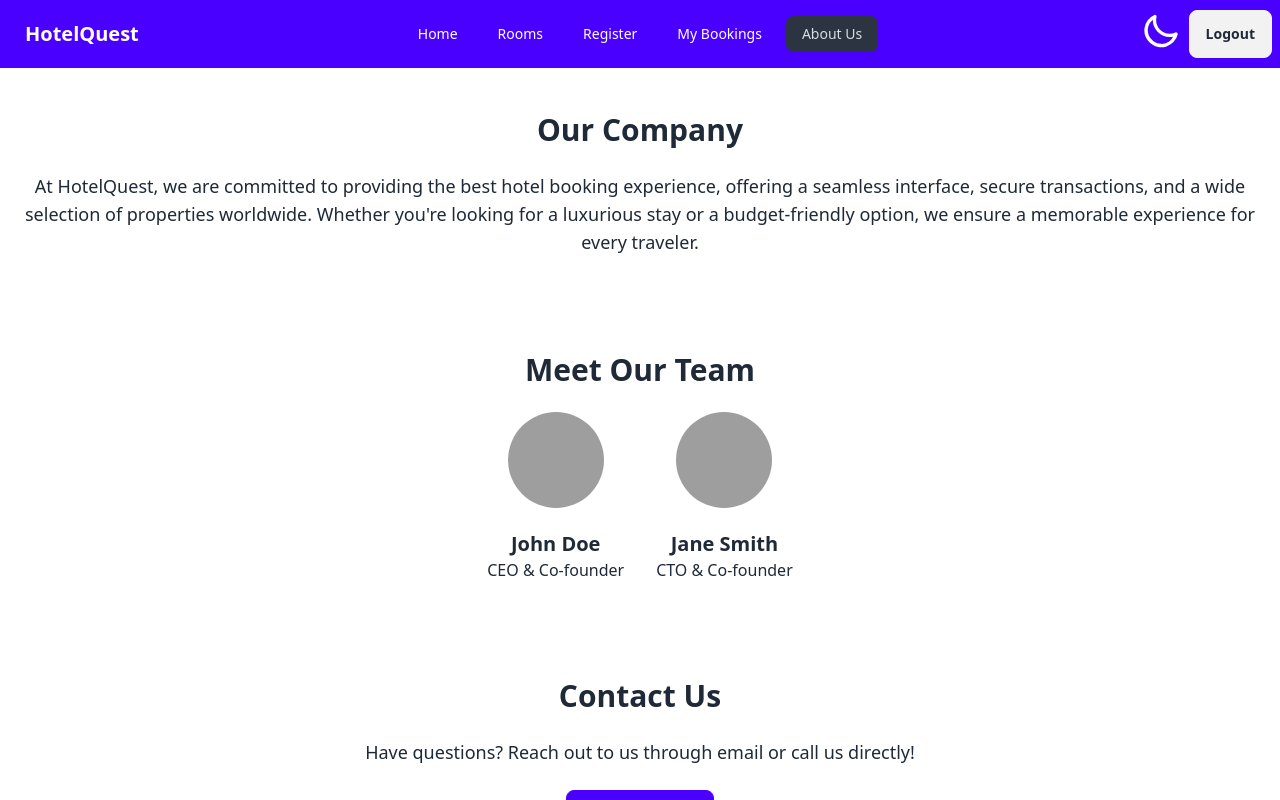
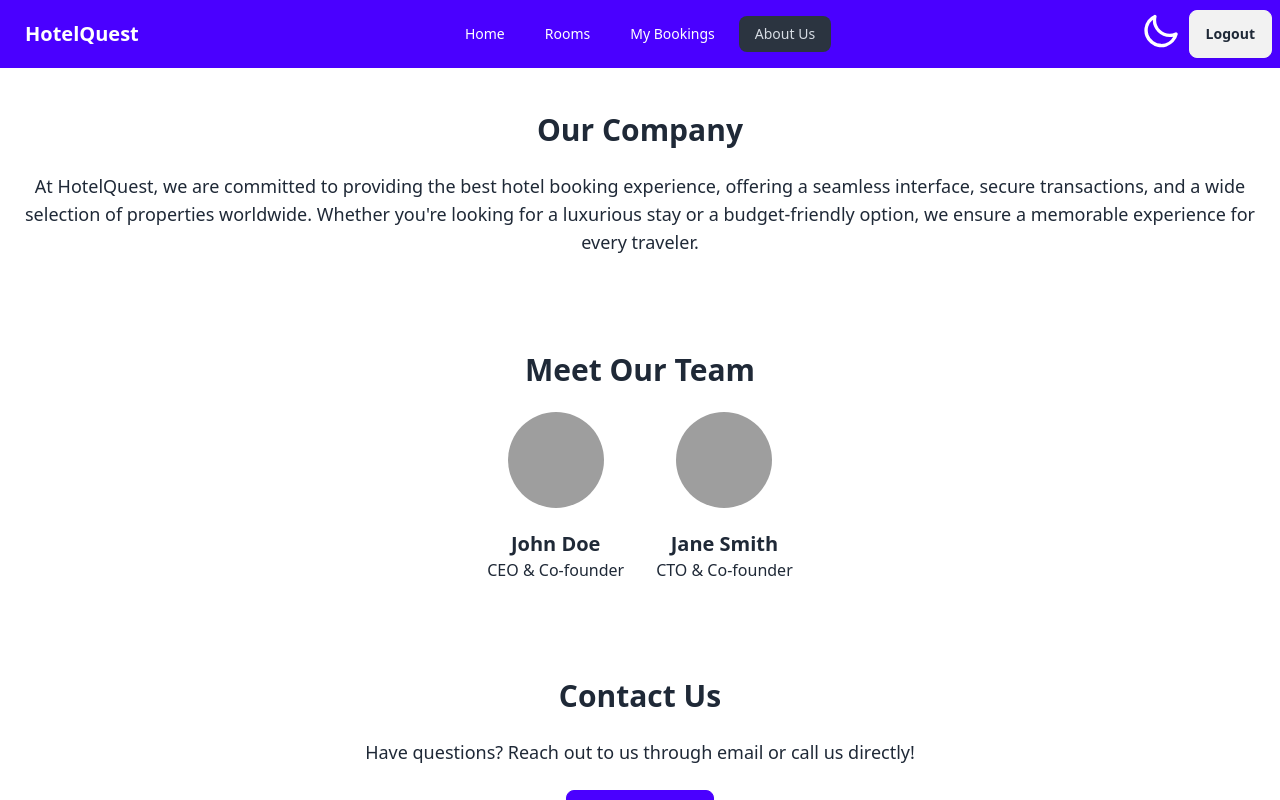
Before and after one commit to Tamjid388/Hotel-Booking-Platform-ClientSide, a React (Vite) app: page /about in a window 1280 px wide. Shown: the top 800 px of the page. Built offline with nearby package versions, Linux system fonts and the light colour scheme; no server answers; sample sign-in values are in the browser's storage; grey boxes are pictures that could not be loaded.

Commit message:
Add conditional rendering for Register link

```diff
--- a/src/Component/Navbar/Navbar.jsx
+++ b/src/Component/Navbar/Navbar.jsx
@@ -11,7 +11,10 @@ export const Navbar = () => {
     <>
     <li><NavLink className={'mx-1'} to={'/'}> Home</NavLink></li>
     <li><NavLink className={'mx-1'} to={'/rooms'}>Rooms</NavLink></li>
-    <li><NavLink className={'mx-1'} to={'/register'}>Register</NavLink></li>
+    {
+      !user &&  <li><NavLink className={'mx-1'} to={'/register'}>Register</NavLink></li>
+    }
+
 
     <li><NavLink className={'mx-1'} to={'/mybookings'}>My Bookings</NavLink></li>
     <li><NavLink className={'mx-1'} to={'/about'}>About Us</NavLink></li>
```
